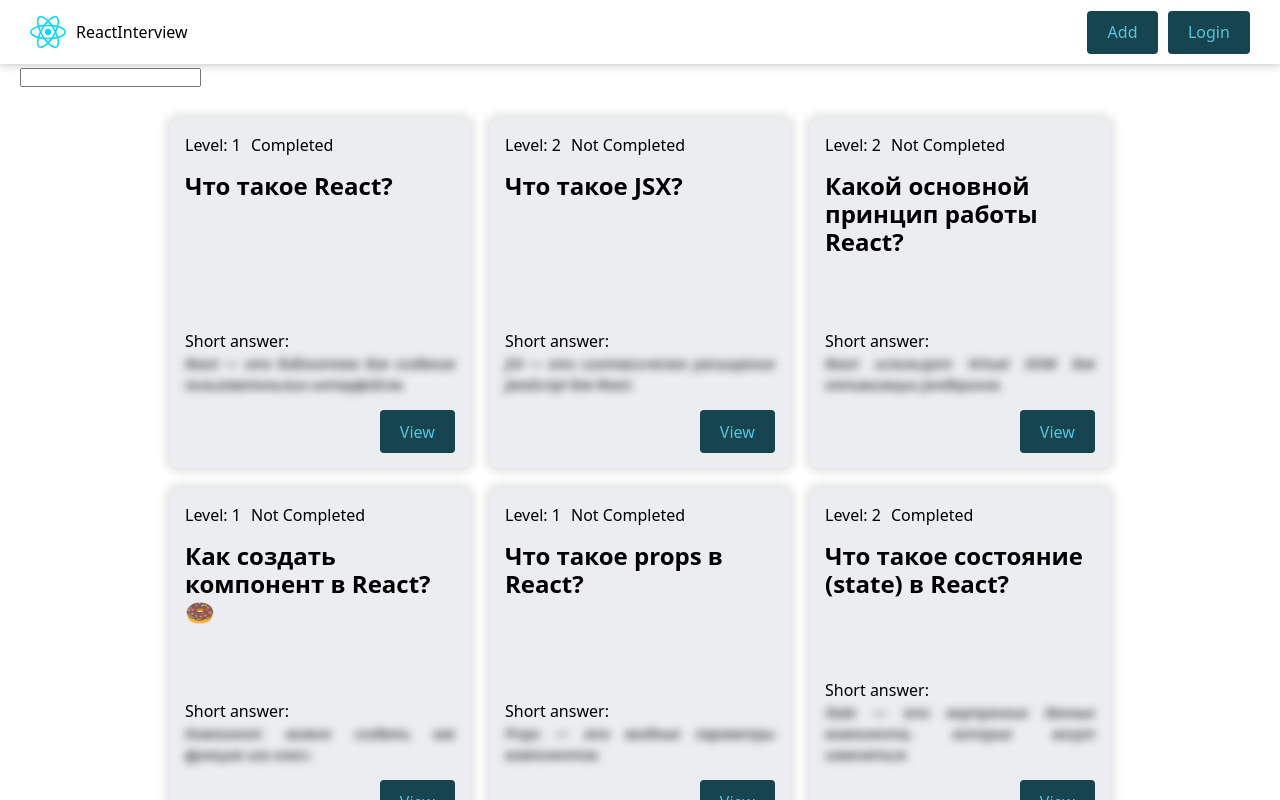
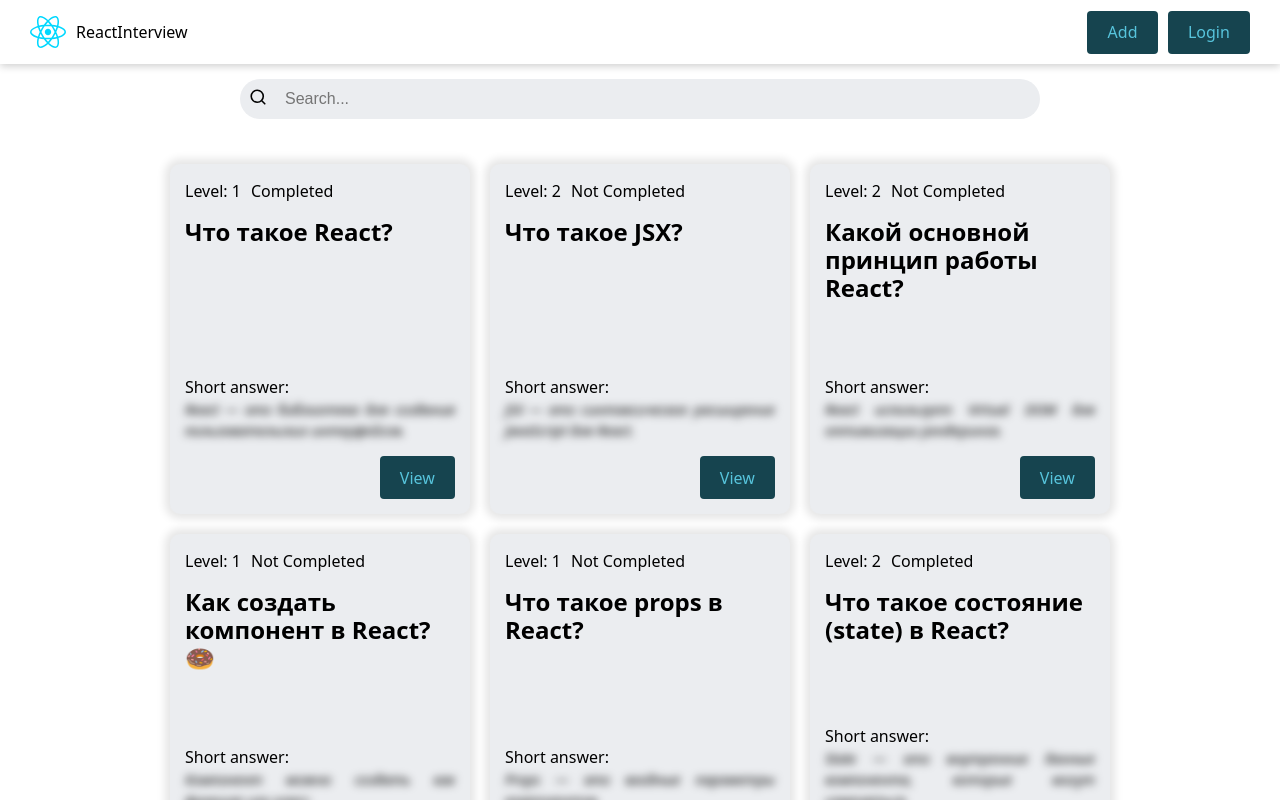
Before and after one commit to Sanchelloz/react-interview, a React (Vite) app: page / in a window 1280 px wide. Built offline with nearby package versions, Linux system fonts and the light colour scheme; data requests are answered from the project's data file.

Commit message:
input, EsLint, memo, icons & SearchInput

```diff
--- /dev/null
+++ b/src/components/Icons.jsx
@@ -0,0 +1,8 @@
+export const SearchIcon = (props) => {
+    return (<svg width="1em" height="1em" viewBox="0 0 20 20" {...props}>
+        <path
+            d="M14.386 14.386l4.0877 4.0877-4.0877-4.0877c-2.9418 2.9419-7.7115 2.9419-10.6533 0-2.9419-2.9418-2.9419-7.7115 0-10.6533 2.9418-2.9419 7.7115-2.9419 10.6533 0 2.9419 2.9418 2.9419 7.7115 0 10.6533z"
+            stroke="currentColor" fill="none" strokeWidth="2" fillRule="evenodd" strokeLinecap="round"
+            strokeLinejoin="round"></path>
+    </svg>)
+}
--- /dev/null
+++ b/src/components/SearchInput/SearchInput.jsx
@@ -0,0 +1,15 @@
+import React, { useId } from 'react'
+import cls from './SearchInput.module.css'
+import { SearchIcon } from '../Icons.jsx';
+
+export const SearchInput = ({ value, onChange }) => {
+    const inputId = useId();
+
+    return (
+        <div className={ cls.inputContainer }>
+            <label htmlFor=""> <SearchIcon className={cls.searchIcon}/> </label>
+            <input type="text" className={ cls.input } value={ value } onChange={ onChange }
+                   id={ inputId } placeholder='Search...' />
+        </div>
+    )
+}
--- /dev/null
+++ b/src/components/SearchInput/SearchInput.module.css
@@ -0,0 +1,24 @@
+.inputContainer {
+    width: 100%;
+    height: 40px;
+    border-radius: 20px;
+    background-color: var(--card-bg-color);
+    position: relative;
+}
+
+.searchIcon {
+    position: absolute;
+    top: 10px;
+    left: 10px;
+}
+
+.input {
+    width: 100%;
+    height: 100%;
+    padding: 12px 12px 12px 45px;
+    border: none;
+    outline: none;
+    background-color: transparent;
+    font-size: 16px;
+    color: var(--text-color);
+}
--- /dev/null
+++ b/src/components/SearchInput/index.jsx
@@ -0,0 +1 @@
+export { SearchInput } from './SearchInput.jsx'
--- a/src/pages/HomePage/HomePage.jsx
+++ b/src/pages/HomePage/HomePage.jsx
@@ -4,6 +4,7 @@
 import { QuestionCardList } from '../../components/QuestionCardList';
 import { Loader } from '../../components/Loader';
 import { useFetch } from '../../hooks/useFetch.js';
+import { SearchInput } from '../../components/SearchInput/index.jsx';
 
 export const HomePage = () => {
     const [questions, setQuestions] = useState([]);
@@ -28,7 +29,9 @@
 
     return (
         <>
-            <input type="text" value={searchValue} onChange={onSearchChangeHandler} />
+            <div className={cls.controlsContainer}>
+                <SearchInput value={searchValue} onChange={onSearchChangeHandler} />
+            </div>
 
             {isLoading && <Loader />}
             {error && <p>{error}</p>}
--- a/src/pages/HomePage/HomePage.module.css
+++ b/src/pages/HomePage/HomePage.module.css
@@ -0,0 +1,10 @@
+.controlsContainer {
+    width: 100%;
+    max-width: 800px;
+    margin: 0 auto;
+    padding: 15px 0;
+    display: flex;
+    justify-content: center;
+    align-items: center;
+    gap: 10px;
+}
```
